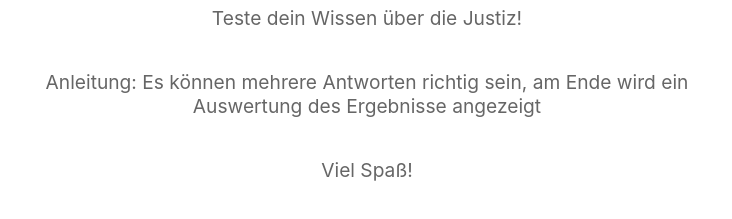
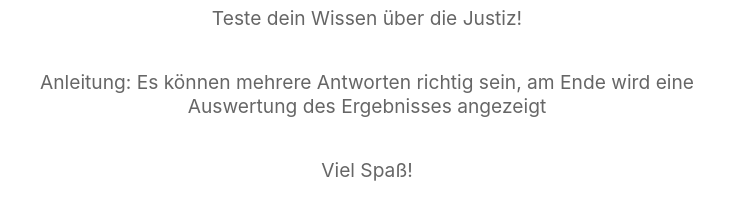
Before and after one commit to Graflinger/quiz, a plain HTML site: page index.html in a window 1280 px wide. Shown: the part 263-482 px from the top of the page, 273-1005 px from the left. Drawn offline with Linux system fonts and the light colour scheme.

Commit message:
fixed typos

```diff
--- a/index.html
+++ b/index.html
@@ -12,7 +12,7 @@
             <div id="start-screen" class="screen active">
                 <h1>Quiz zum Tag der offenen Tür</h1>
                 <p>Teste dein Wissen über die Justiz!</p>
-                <p>Anleitung: Es können mehrere Antworten richtig sein, am Ende wird ein Auswertung des Ergebnisse angezeigt</p>
+                <p>Anleitung: Es können mehrere Antworten richtig sein, am Ende wird eine Auswertung des Ergebnisses angezeigt</p>
                 <p>Viel Spaß!</p>
                 <button id="start-btn" class="btn btn-primary">Starte das Quiz</button>
             </div>
```
